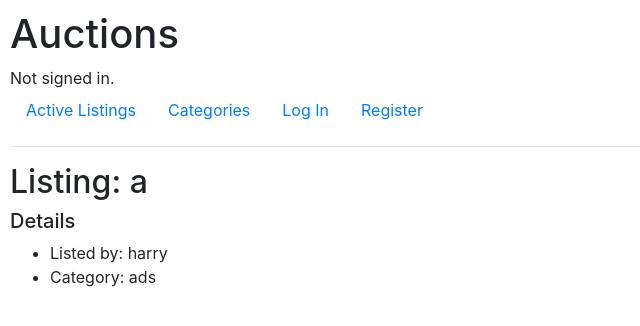
After one commit to therochaexperience/cs50-django-auctions, a Django app: page /viewListing/1 in a window 1280 px wide. The commit adds this page. Shown: the top 326 px of the page, without its empty margins (0-640 px from the left). Run offline with Django 3.2, Linux system fonts and the light colour scheme; data comes from the database, SQL or seed files in the repository; both versions use the stored data as it was after the commit; some libraries are stand-ins or nearby versions.

Commit message:
Created listing view and template. Created updateListing template; need to create view. Added login redirect. Added tab title. Added path and view for Categories; missing model and template. Added path and view for WatchList; missing many-to-many relationship btw user and listing; need template.

```diff
--- a/auctions/templates/auctions/index.html
+++ b/auctions/templates/auctions/index.html
@@ -1,10 +1,13 @@
 {% extends "auctions/layout.html" %}
+{% block title %}
+    Active Listings
+{% endblock %}
 {% block body %}
     <h2>Active Listings</h2>
 
     {% for listing in listings %}
     <li>
-        <a href="">
+        <a href="{% url 'viewListing' listing.id %}">
             Listing {{ listing.id }}: {{ listing.title }} by {{ listing.owner }} created on {{ listing.created_at}}
         </a>
     </li>
--- a/auctions/templates/auctions/layout.html
+++ b/auctions/templates/auctions/layout.html
@@ -20,7 +20,13 @@
             <li class="nav-item">
                 <a class="nav-link" href="{% url 'index' %}">Active Listings</a>
             </li>
+            <li class="nav-item">
+                <a class="nav-link" href="{% url 'categories' %}">Categories</a>
+            </li>
             {% if user.is_authenticated %}
+                <li class="nav-item">
+                    <a class="nav-link" href="{% url 'watchList' %}">Watchlist</a> <!--add widget showing number of items in watchlist-->
+                </li>
                 <li class="nav-item">
                     <a class="nav-link" href="{% url 'createListing' %}">Create Listing</a>
                 </li>
--- /dev/null
+++ b/auctions/templates/auctions/listing.html
@@ -0,0 +1,27 @@
+{% extends "auctions/layout.html" %}
+{% block title %}
+    {{ listing.title }}
+{% endblock %}
+{% block body %}
+    <h2>Listing: {{ listing.title }}</h2>
+
+    <!-- if logged in -->
+        <!-- add watchlist widget -->
+        <!-- add button to edit listing -->
+            <!-- post listing.id to updateListing view -->
+    <!-- endif -->
+    <!-- add image of listing -->
+    <!-- name of listing -->
+    <!-- current bid -->
+    <!-- if logged in DRY?? -->
+        <!-- start bid form -->
+            <!-- input for bid amount -->
+            <!-- submit button to place bid -->
+        <!-- end bid form -->
+    <!-- endif -->
+    <h5>Details</h5>
+    <ul>
+        <li>Listed by: {{ listing.owner }}</li>
+        <li>Category: {{ listing.category }}</li>
+    </ul>
+{% endblock %}
--- a/auctions/urls.py
+++ b/auctions/urls.py
@@ -7,9 +7,10 @@ urlpatterns = [
     path("login", views.login_view, name="login"),
     path("logout", views.logout_view, name="logout"),
     path("register", views.register, name="register"),
-    path("createListing", views.createListing, name="createListing")
-#,     path("viewListing/<int:listing_id>", views.viewListing, name="viewListing")
-
+    path("createListing", views.createListing, name="createListing"),
+    path("watchList", views.watchList, name="watchList"),
+    path("categories", views.categories, name="categories"),
+    path("viewListing/<int:listing_id>", views.viewListing, name="viewListing")
 ]
 
 # Overloading createListing method. If called with no parameter, render page.
--- a/auctions/views.py
+++ b/auctions/views.py
@@ -14,7 +14,6 @@ def index(request):
     return render(request, "auctions/index.html", {
         "listings": Listing.objects.filter(active=False) # query for only active listings
     })
-
 
 def login_view(request):
     if request.method == "POST":
@@ -67,7 +66,7 @@ def register(request):
     else:
         return render(request, "auctions/register.html")
 
-@login_required         # how to redirect a user if not logged in
+@login_required
 def createListing(request):
     if request.method == "POST":
         form = ListingForm(request.POST)
@@ -91,11 +90,33 @@ def createListing(request):
             "form": form
         })
 
+# update listing
+
 def viewListing(request, listing_id):
-    return render(request, "auctions/index.html")
+    # check if listing is active or inactive
+    # check if listing exists
+    # if user authenticated, pass user_id from request
+    listing = Listing.objects.get(pk=listing_id)
+    return render(request, "auctions/listing.html", {
+        "listing": listing
+    })
     # can only view inactive listings if logged in
 
+@login_required
+def watchList(request):
+    print (Listing.objects.all())
+    return render(request, "auctions/index.html", {
+        "listings": Listing.objects.filter(active=False) # query for only active listings
+    })
+
+def categories(request):
+    print (Listing.objects.all())
+    return render(request, "auctions/index.html", {
+        "listings": Listing.objects.filter(active=False) # query for only active listings
+    })
 
     # https://docs.djangoproject.com/en/3.1/topics/i18n/timezones/ render template with local timezone
 
     # editListing, need login_required
+
+# create viewUser
--- a/commerce/settings.py
+++ b/commerce/settings.py
@@ -27,6 +27,7 @@ DEBUG = True
 
 ALLOWED_HOSTS = []
 
+LOGIN_URL = 'login'
 
 # Application definition
 
```
Also changed, not shown: auctions/models.py (+9 -0 lines), auctions/templates/auctions/createListing.html (+3 -16 lines), auctions/templates/auctions/updateListing.html (added, +15 -0 lines), db.sqlite3.
